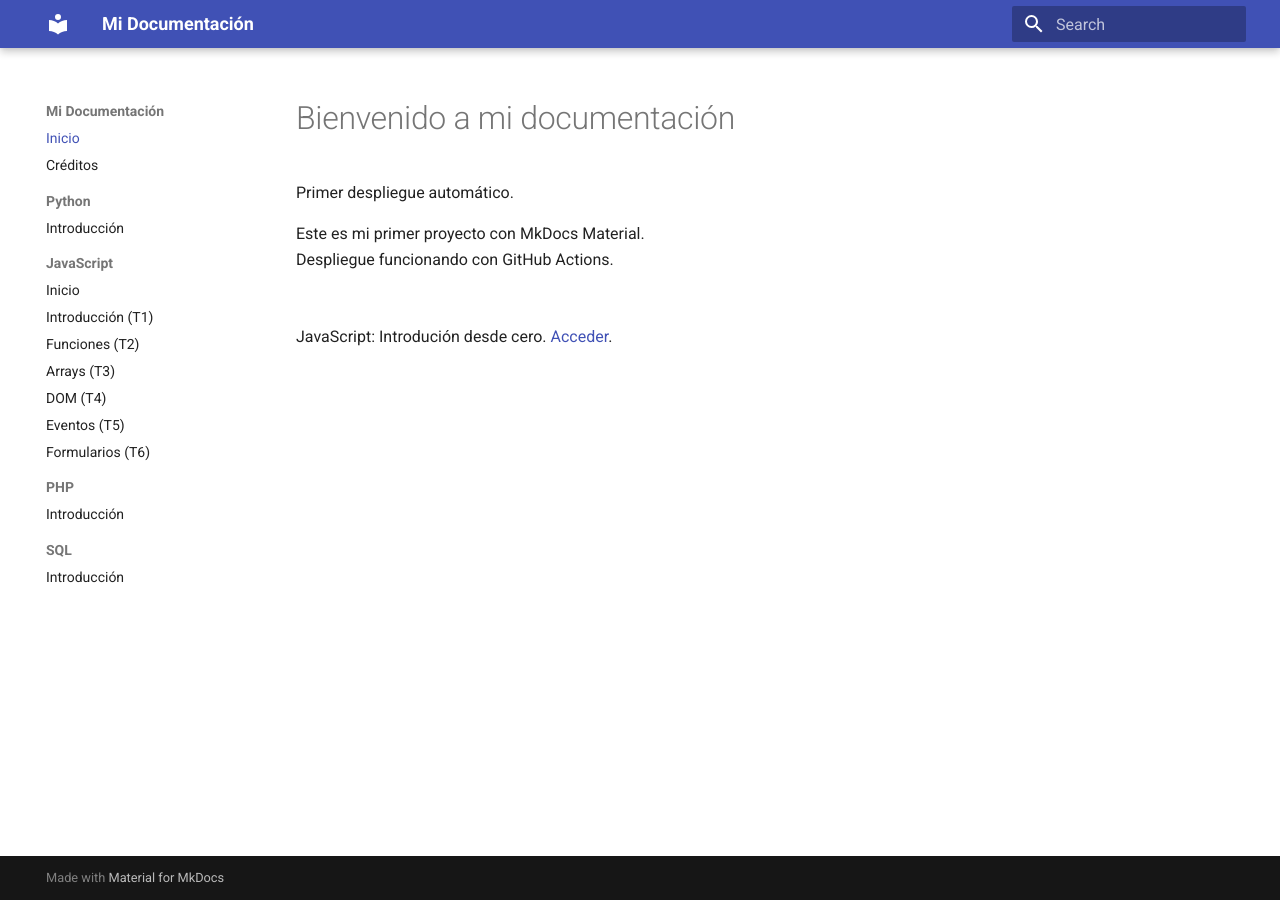
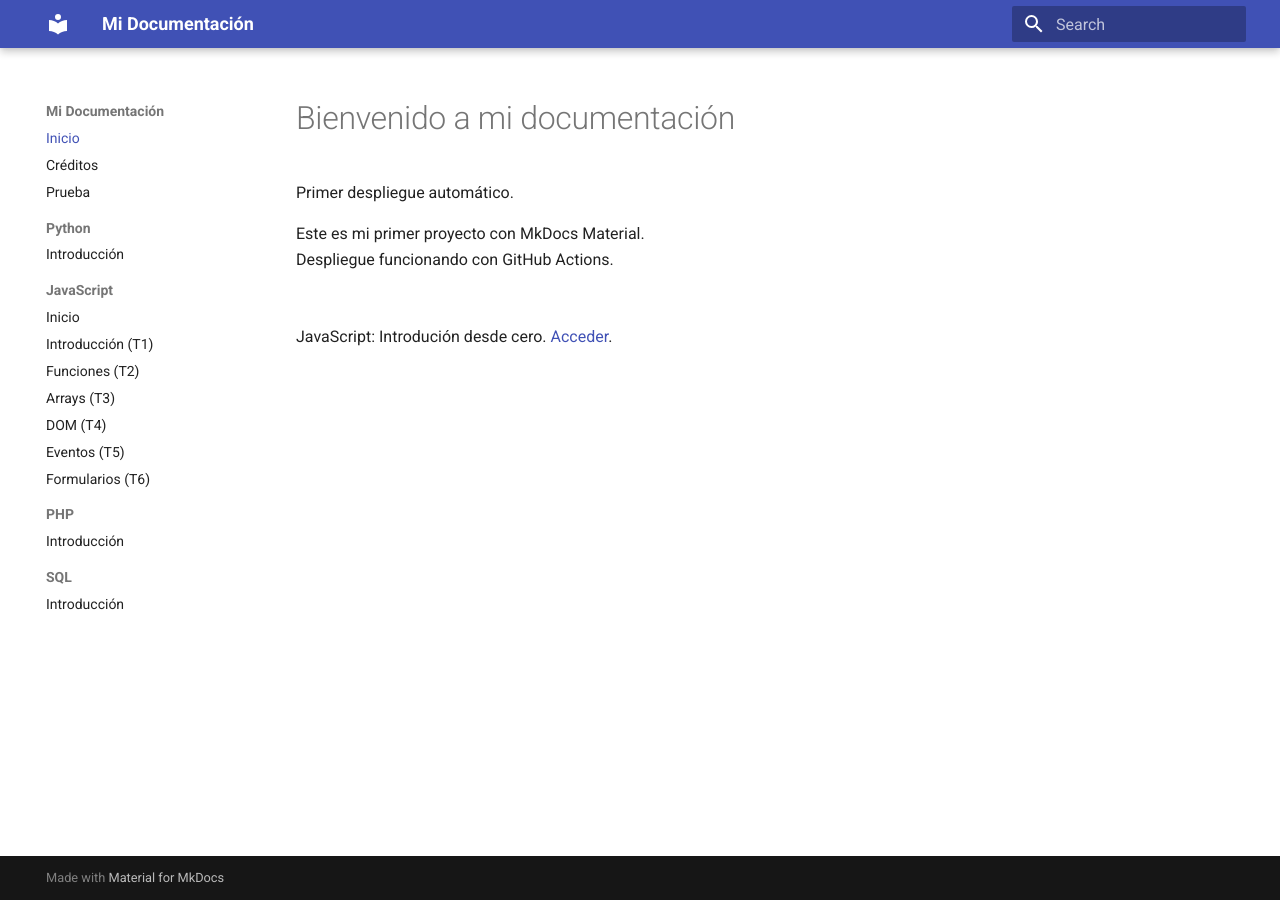
Before and after one commit to elviajerobarato/MkDocs, an MkDocs documentation site: the page built from docs/index.md, in a window 1280 px wide. Built offline with MkDocs 1.6.1 and Material for MkDocs 9.7.7, drawn with Linux system fonts in a browser that asks for light colours.

Commit message:
Update mkdocs.yml

```diff
--- a/mkdocs.yml
+++ b/mkdocs.yml
@@ -10,6 +10,7 @@ theme:
 nav:
   - Inicio: index.md
   - Créditos: creditos.md
+  - Prueba: prueba.md
   - Python:
       - Introducción: Python/index.md
   - JavaScript:
```
